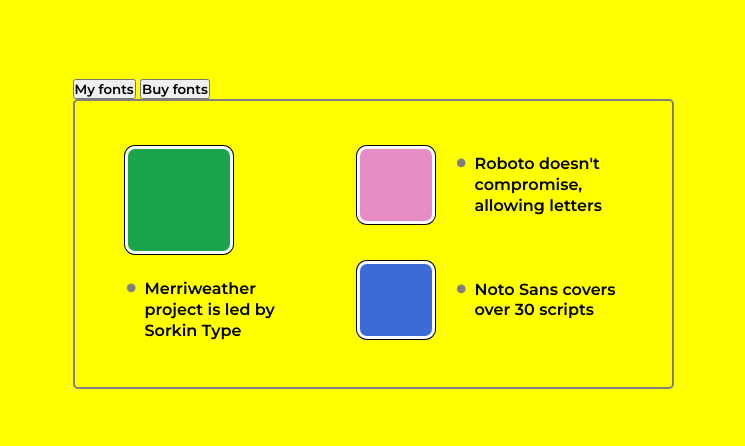
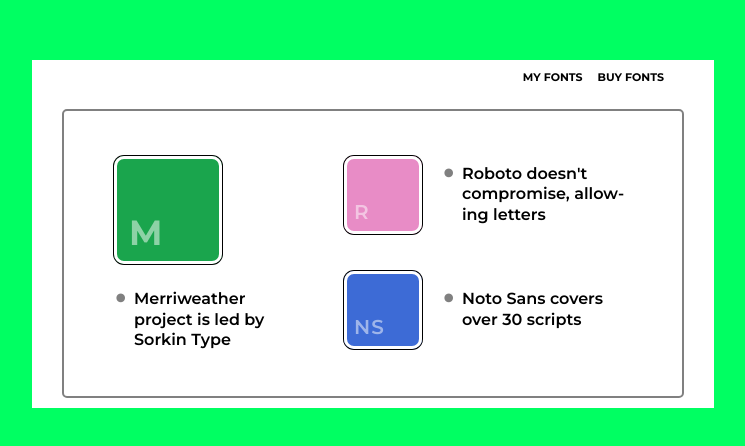
Before and after one commit to Kostya-star/layout-task, a website: page index.html in a window 1280 px wide. Shown: the part 166-612 px from the top of the page, without its empty margins (267-1012 px from the left). Drawn offline with Linux system fonts and the light colour scheme.

Commit message:
created the layout for the card

```diff
--- a/index.html
+++ b/index.html
@@ -22,16 +22,22 @@
       </div>
       <div class="card__body">
         <div class="card__col_1">
-          <div class="card__square square_green"></div>
+          <div class="card__square square_green">
+            <span>M</span>
+          </div>
           <p>Merriweather project is led by Sorkin Type</p>
         </div>
         <div class="card__col_2">
           <div class="card__group">
-            <div class="card__square square_red"></div>
+            <div class="card__square square_red">
+              <span>R</span>
+            </div>
             <p>Roboto doesn't compromise, allowing letters</p>
           </div>
           <div class="card__group">
-            <div class="card__square square_blue"></div>
+            <div class="card__square square_blue">
+              <span>Ns</span>
+            </div>
             <p>Noto Sans covers over 30 scripts</p>
           </div>
         </div>
--- a/styles.css
+++ b/styles.css
@@ -7,40 +7,84 @@
 }
 
 .wrapper {
-    background-color: yellow;
     display: flex;
     justify-content: center;
     align-items: center;
     height: 100vh;
+    background-color: rgb(0, 255, 98);
 }
 
+/* THE ENTIRE WHITE CARD */
+
+.card {
+    padding: 10px 30px;
+    background-color: white;
+}
+
+/* THE CARD HEADING(BUTTONS) */
+.card__heading {
+    display: flex;
+    justify-content: end;
+    gap: 15px;
+    padding-right: 20px;
+    margin-bottom: 25px;
+}
+
+.card__heading button {
+    font-size: 11px;
+    font-weight: 700;
+    text-transform: uppercase;
+    border: none;
+    background-color: transparent;
+    cursor: pointer;
+}
+
+.card__heading button:focus {
+    color: rgb(255, 132, 0);
+}
+
+/* THE CARD CONTENT */
 .card__body {
     /* display: grid; */
     /* grid-template-columns: repeat(auto-fill, minmax(140px, 1fr)); */
     /* grid-template-columns: 1fr auto-fit; */
     display: flex;
-    gap: 65px;
+    gap: 40px;
     padding: 45px 50px;
-    border: 2px solid gray;
+    border: 2px solid grey;
     border-radius: 5px;
 }
 
-.card__group {
-    display: flex;
-}
-
-.card__col_1 {
-    /* display: flex;
-    flex-direction: column;
-    align-items: flex-start; */
-}
 .card__col_2 {
     display: flex;
     flex-direction: column;
     gap: 37px;
 }
+
 .card__col_2 p {
     margin-left: 20px;
+    word-wrap: break-word
+}
+
+.card__col_1 p,
+.card__col_2 p {
+    width: 190px;
+    display: flex;
+    justify-content: center;
+    padding-left: 20px;
+    line-height: 1.3;
+    position: relative;
+    hyphens: auto;
+}
+
+.card__col_1 p::before,
+.card__col_2 p::before {
+    content: '\2022';
+    color: gray;
+    font-size: 40px;
+    position: absolute;
+    top: -20px;
+    left: 0;
 }
 
 .card__col_2 .card__group {
@@ -49,11 +93,29 @@
 }
 
 .card__square {
+    position: relative;
     border-radius: 10px;
     box-shadow:
-    inset 0 0 0 3px white, /* white border of 1px inside */
-    0 0 0 1px black;
-    /* padding: 5px; */
+        inset 0 0 0 3px white, 0 0 0 1px black;
+}
+
+.card__square span {
+    position: absolute;
+    bottom: 10px;
+    left: 10px;
+    font-weight: 600;
+    font-size: 20px;
+    color: white;
+    opacity: .5;
+    text-transform: uppercase;
+    letter-spacing: 1px;
+}
+
+.square_green span {
+    font-weight: 700;
+    font-size: 35px;
+    bottom: 10px;
+    left: 15px;
 }
 
 .square_green {
@@ -62,31 +124,15 @@
     background-color: rgb(26, 165, 77);
     margin-bottom: 25px;
 }
+
 .square_red {
     width: 78px;
     height: 78px;
     background-color: rgb(232, 140, 198);
 }
+
 .square_blue {
     width: 78px;
     height: 78px;
     background-color: rgb(61, 107, 214);
 }
-.card__body p {
-    width: 167px;
-    display: flex;
-    justify-content: center;
-    padding-left: 20px;
-    line-height: 1.3;
-    position: relative;
-}
-.card__body p::before {
-    content: '\2022';
-    color: gray;
-    font-size: 40px;
-    position: absolute;
-    top: -20px;
-    left: 0;
-    /* height: 100%; */
-    /* margin-right: 10px; */
-}
```
Also changed, not shown: 2-findBestMatch.js (added, +26 -0 lines).
